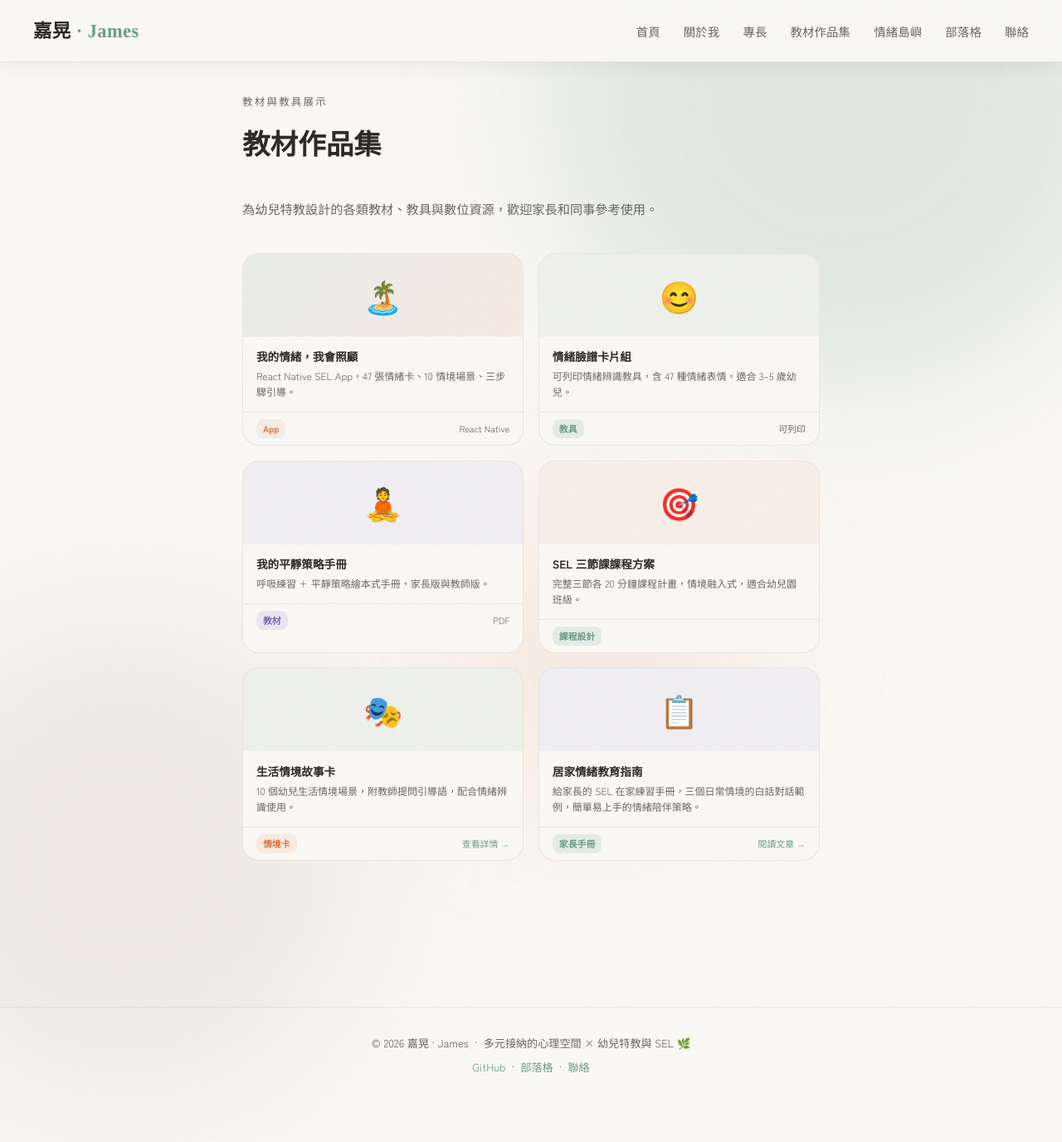
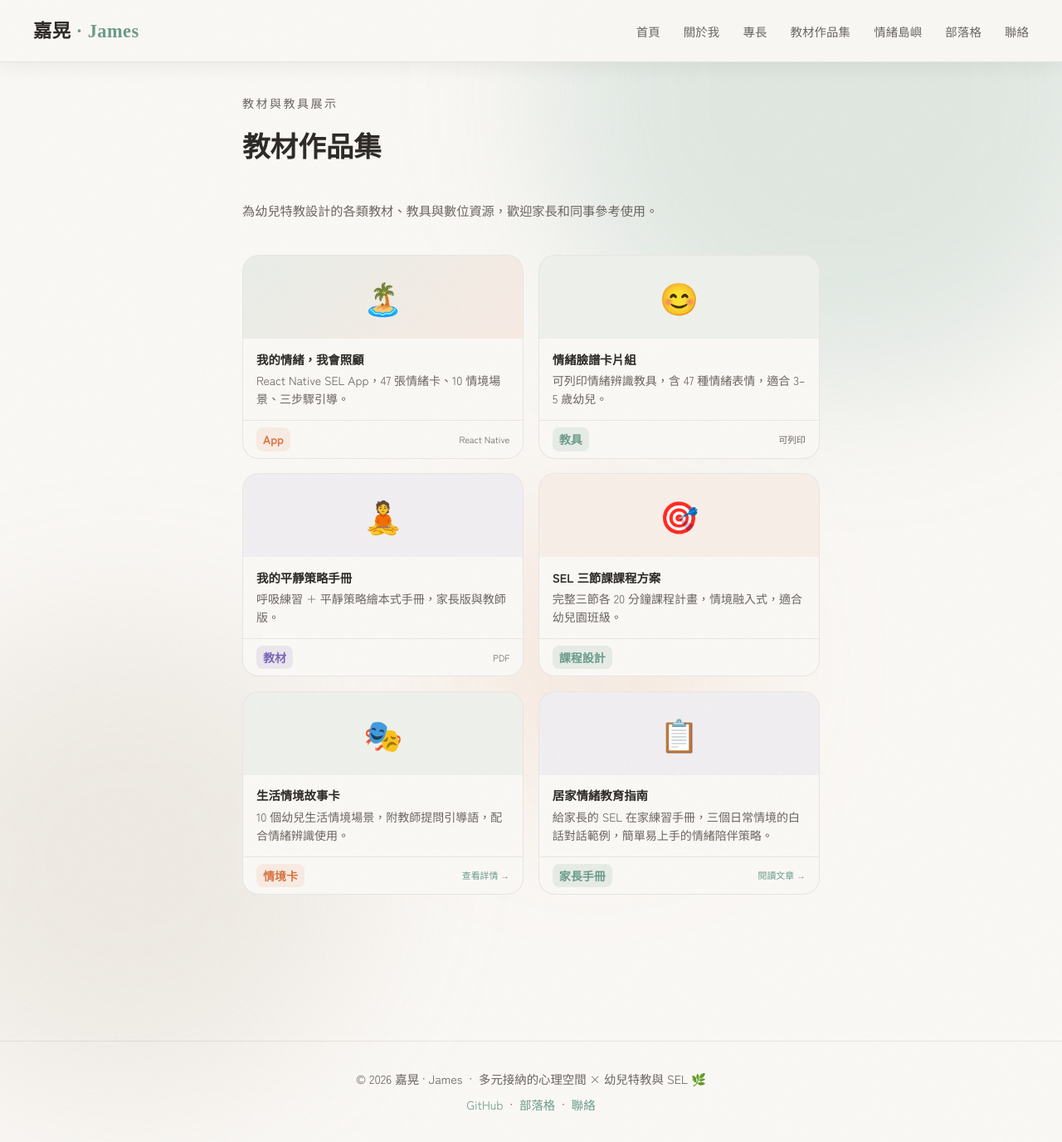
Before and after one commit to gahanglee/gahanglee.github.io, a Jekyll site: the page built from pages/portfolio.html, in a window 1280 px wide and 1376 px high. Shown: the whole window at 83% size. Built offline with Jekyll 4.4.1, drawn with Linux system fonts in a browser that asks for light colours.

Commit message:
Increase font sizes in main.scss for better readability

```diff
--- a/assets/css/main.scss
+++ b/assets/css/main.scss
@@ -64,17 +64,17 @@ a:hover{color:var(--orange);}
 
 /* ── SECTION ── */
 .section{padding:5rem 0;border-top:1px solid var(--border);}
-.section-tag{display:block;font-size:0.78rem;color:var(--text-muted);letter-spacing:0.18em;margin-bottom:0.75rem;text-transform:uppercase;}
+.section-tag{display:block;font-size: 0.875rem;color:var(--text-muted);letter-spacing:0.18em;margin-bottom:0.75rem;text-transform:uppercase;}
 .section-title{font-family:var(--serif);font-weight:700;font-size:clamp(1.6rem,3.5vw,2.1rem);margin-bottom:2rem;color:var(--text);}
 
 /* ── ZONE DIVIDER ── */
 .zone-divider{position:relative;z-index:1;display:flex;align-items:center;gap:1rem;padding:2.5rem 2.5rem;max-width:760px;margin:0 auto;}
 .zone-divider::before,.zone-divider::after{content:'';flex:1;height:1px;background:var(--border);}
-.zone-label{font-size:0.75rem;letter-spacing:0.2em;color:var(--text-muted);white-space:nowrap;text-transform:uppercase;}
+.zone-label{font-size: 0.875rem;letter-spacing:0.2em;color:var(--text-muted);white-space:nowrap;text-transform:uppercase;}
 
 /* ── HERO ── */
 .hero{min-height:100vh;display:flex;flex-direction:column;justify-content:center;padding-top:5rem;}
-.hero-eyebrow{font-size:0.85rem;color:var(--teal);letter-spacing:0.2em;text-transform:uppercase;margin-bottom:0.75rem;opacity:0;animation:fadeUp 0.8s var(--ease-out) 0.2s forwards;}
+.hero-eyebrow{font-size: 0.9rem;color:var(--teal);letter-spacing:0.2em;text-transform:uppercase;margin-bottom:0.75rem;opacity:0;animation:fadeUp 0.8s var(--ease-out) 0.2s forwards;}
 .hero-name{font-family:var(--serif);font-weight:700;font-size:clamp(2.8rem,8vw,4.5rem);line-height:1.12;letter-spacing:0.02em;margin-bottom:0.5rem;opacity:0;animation:fadeUp 0.8s var(--ease-out) 0.35s forwards;}
 .hero-sub{font-size:1.05rem;color:var(--text-muted);max-width:500px;margin-bottom:2.5rem;line-height:1.8;opacity:0;animation:fadeUp 0.8s var(--ease-out) 0.5s forwards;}
 .hero-divider{width:48px;height:2px;background:linear-gradient(90deg,var(--teal),var(--orange));margin:1.5rem 0;border-radius:2px;opacity:0;animation:fadeUp 0.8s var(--ease-out) 0.42s forwards;}
@@ -89,7 +89,7 @@ a:hover{color:var(--orange);}
 .id-card-title{font-family:var(--serif);font-weight:700;font-size:1.05rem;margin-bottom:0.5rem;color:var(--text);}
 .id-card-title span.t{color:var(--teal);}
 .id-card-title span.o{color:var(--orange);}
-.id-card p{font-size:0.88rem;color:var(--text-muted);line-height:1.75;}
+.id-card p{font-size: 0.9rem;color:var(--text-muted);line-height:1.75;}
 
 /* ── SKILL LIST ── */
 .skill-list{list-style:none;display:flex;flex-direction:column;gap:0.85rem;}
@@ -105,10 +105,10 @@ a:hover{color:var(--orange);}
 .p-card:hover{transform:translateY(-4px);box-shadow:var(--shadow);}
 .p-thumb{height:100px;display:flex;align-items:center;justify-content:center;font-size:38px;}
 .p-body{padding:0.9rem 1rem;}
-.p-body h4{font-size:0.85rem;font-weight:700;margin-bottom:4px;line-height:1.4;}
-.p-body p{font-size:0.75rem;color:var(--text-muted);line-height:1.6;}
+.p-body h4{font-size: 0.9rem;font-weight:700;margin-bottom:4px;line-height:1.4;}
+.p-body p{font-size: 0.875rem;color:var(--text-muted);line-height:1.6;}
 .p-foot{padding:0.5rem 1rem;border-top:1px solid var(--border);display:flex;align-items:center;justify-content:space-between;}
-.p-tag{font-size:0.68rem;font-weight:700;padding:2px 8px;border-radius:8px;}
+.p-tag{font-size: 0.875rem;font-weight:700;padding:2px 8px;border-radius:8px;}
 .p-tag-teal{background:rgba(107,155,138,0.14);color:var(--teal);}
 .p-tag-orange{background:var(--orange-soft);color:var(--orange);}
 .p-tag-purple{background:rgba(120,100,180,0.12);color:#7864b4;}
@@ -121,7 +121,7 @@ a:hover{color:var(--orange);}
 
 /* ── TAGS ROW ── */
 .tag-row{display:flex;gap:6px;flex-wrap:wrap;}
-.tag{font-size:0.72rem;padding:3px 10px;border-radius:10px;font-weight:700;}
+.tag{font-size: 0.875rem;padding:3px 10px;border-radius:10px;font-weight:700;}
 .tag-teal{background:rgba(107,155,138,0.13);color:var(--teal);}
 .tag-orange{background:var(--orange-soft);color:var(--orange);}
 .tag-purple{background:rgba(120,100,180,0.12);color:#7864b4;}
@@ -132,19 +132,19 @@ a:hover{color:var(--orange);}
 .b-card:hover{transform:translateY(-2px);box-shadow:var(--shadow);}
 .b-icon{width:48px;height:48px;flex-shrink:0;border-radius:12px;display:flex;align-items:center;justify-content:center;font-size:22px;}
 .b-card h4{font-size:0.92rem;font-weight:700;margin-bottom:4px;line-height:1.4;}
-.b-card p{font-size:0.8rem;color:var(--text-muted);line-height:1.6;}
-.b-meta{font-size:0.72rem;color:var(--text-muted);margin-top:6px;}
+.b-card p{font-size: 0.9rem;color:var(--text-muted);line-height:1.6;}
+.b-meta{font-size: 0.875rem;color:var(--text-muted);margin-top:6px;}
 
 /* ── CONTACT ── */
 .contact-grid{display:grid;grid-template-columns:1fr 1fr;gap:1rem;}
 .c-item{background:var(--bg);border:1px solid var(--border);border-radius:var(--radius);padding:1.1rem 1.25rem;display:flex;align-items:center;gap:0.85rem;}
 .c-icon{width:40px;height:40px;border-radius:10px;background:var(--bg-soft);display:flex;align-items:center;justify-content:center;font-size:19px;flex-shrink:0;}
-.c-item h4{font-size:0.72rem;color:var(--text-muted);font-weight:600;text-transform:uppercase;letter-spacing:0.08em;margin-bottom:2px;}
-.c-item p{font-size:0.88rem;font-weight:600;}
+.c-item h4{font-size: 0.875rem;color:var(--text-muted);font-weight:600;text-transform:uppercase;letter-spacing:0.08em;margin-bottom:2px;}
+.c-item p{font-size: 0.9rem;font-weight:600;}
 
 /* ── DETAIL PAGES (specialty pages) ── */
 .detail-wrap{position:relative;z-index:1;max-width:760px;margin:0 auto;padding:7rem 2rem 5rem;}
-.back-link{display:inline-flex;align-items:center;gap:6px;color:var(--text-muted);font-size:0.82rem;letter-spacing:0.1em;text-transform:uppercase;margin-bottom:2.5rem;text-decoration:none;transition:color 0.2s;}
+.back-link{display:inline-flex;align-items:center;gap:6px;color:var(--text-muted);font-size: 0.9rem;letter-spacing:0.1em;text-transform:uppercase;margin-bottom:2.5rem;text-decoration:none;transition:color 0.2s;}
 .back-link:hover{color:var(--teal);}
 .detail-layout{display:grid;grid-template-columns:minmax(180px,300px) 1fr;gap:2.5rem;align-items:start;}
 .detail-figure{position:sticky;top:6rem;}
@@ -159,9 +159,9 @@ a:hover{color:var(--orange);}
 
 /* ── POST PAGES ── */
 .post-header{padding:6rem 2rem 2.5rem;max-width:760px;margin:0 auto;}
-.post-eyebrow{display:inline-block;font-size:0.75rem;color:var(--orange);letter-spacing:0.15em;text-transform:uppercase;margin-bottom:1rem;}
+.post-eyebrow{display:inline-block;font-size: 0.875rem;color:var(--orange);letter-spacing:0.15em;text-transform:uppercase;margin-bottom:1rem;}
 .post-header h1{font-family:var(--serif);font-size:clamp(1.7rem,4vw,2.5rem);font-weight:700;line-height:1.28;margin-bottom:1rem;}
-.post-meta{font-size:0.82rem;color:var(--text-muted);}
+.post-meta{font-size: 0.9rem;color:var(--text-muted);}
 .post-content{max-width:760px;margin:0 auto;padding:0 2rem 5rem;}
 .post-content h2{font-family:var(--serif);font-size:1.4rem;font-weight:700;margin:2.5rem 0 0.75rem;}
 .post-content h3{font-family:var(--serif);font-size:1.1rem;margin:2rem 0 0.6rem;font-weight:700;}
@@ -175,10 +175,10 @@ a:hover{color:var(--orange);}
 .stat-item{text-align:center;padding:0 2.5rem;border-right:1px solid var(--border);}
 .stat-item:last-child{border-right:none;}
 .stat-num{font-family:var(--display);font-size:1.8rem;font-weight:900;color:var(--orange);display:block;line-height:1;}
-.stat-label{font-size:0.75rem;color:var(--text-muted);margin-top:3px;}
+.stat-label{font-size: 0.875rem;color:var(--text-muted);margin-top:3px;}
 
 /* ── FOOTER ── */
-.footer{position:relative;z-index:1;text-align:center;padding:2rem;font-size:0.82rem;color:var(--text-muted);border-top:1px solid var(--border);}
+.footer{position:relative;z-index:1;text-align:center;padding:2rem;font-size: 0.9rem;color:var(--text-muted);border-top:1px solid var(--border);}
 .footer a{color:var(--teal);}
 
 /* ── RESPONSIVE ── */
```
